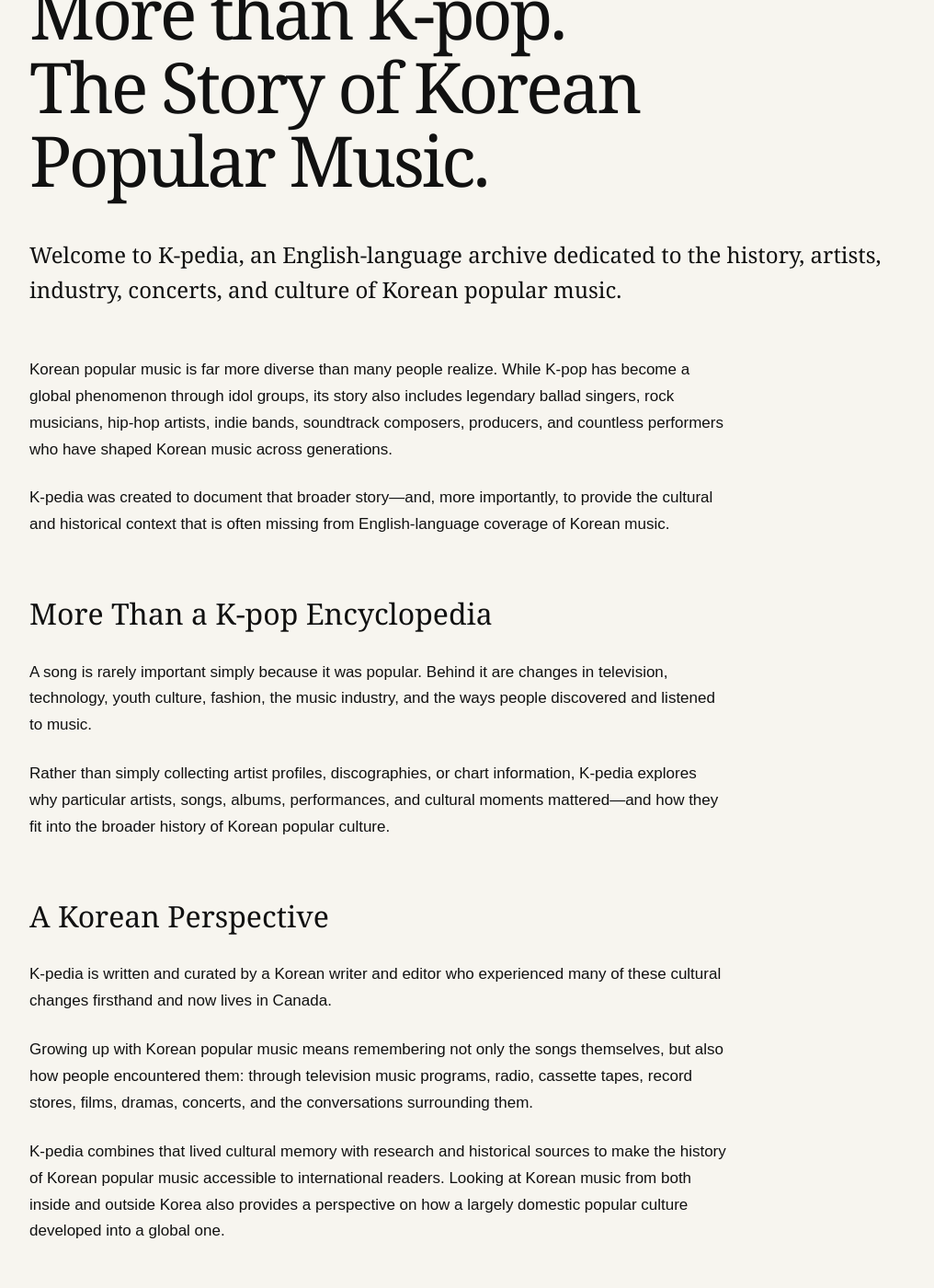
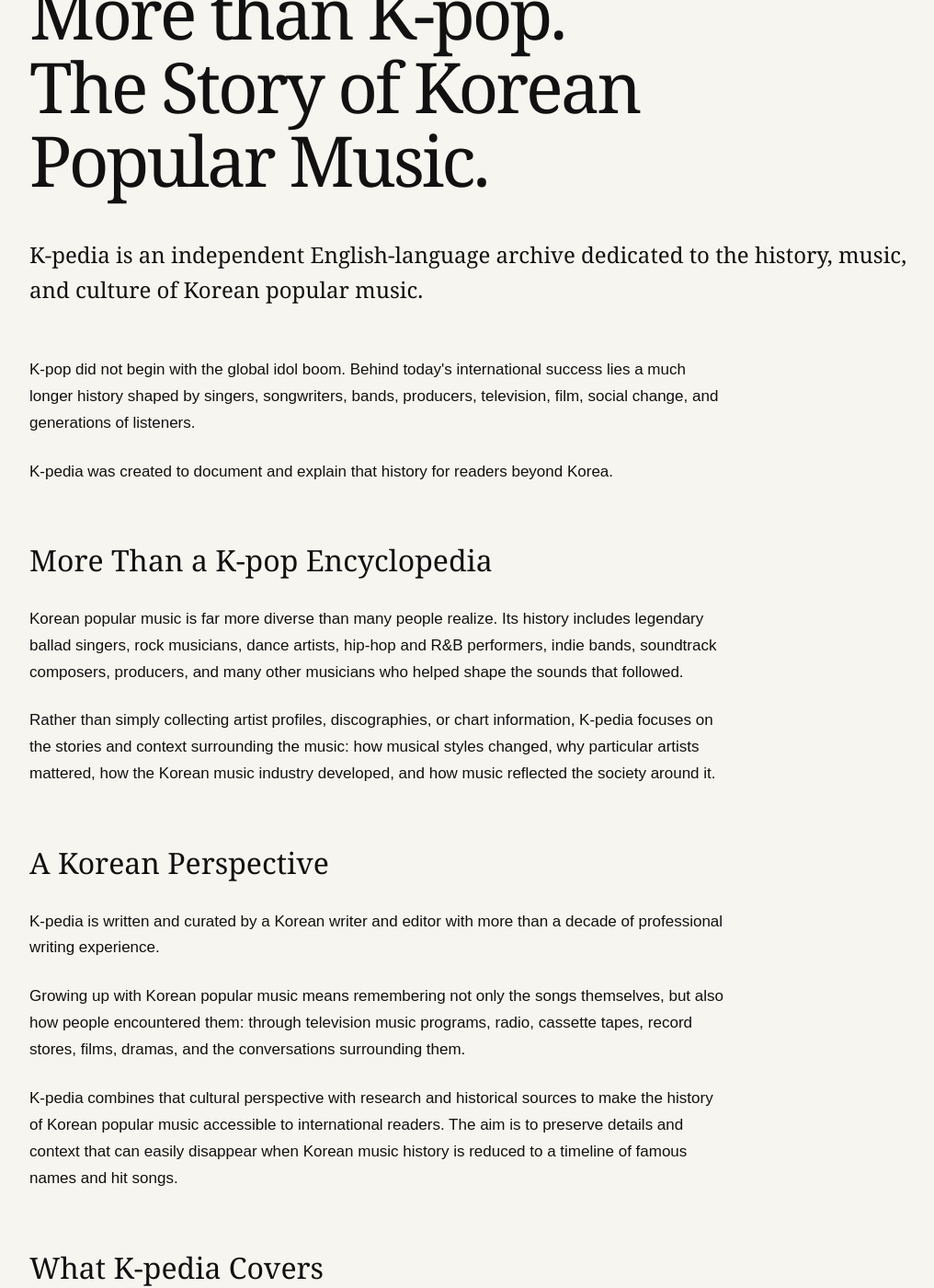
Before and after one commit to kpopkpedia/Kcurator, a Jekyll site: the page built from about.html, in a window 1280 px wide and 1400 px high, scrolled down 258 px. Shown: the whole window at 92% size, without its empty margins (128-1144 px from the left). Built offline with Jekyll 4.4.1, drawn with Linux system fonts in a browser that asks for light colours; some of the changed text lies outside the part shown.

Commit message:
Update about.html

```diff
--- a/about.html
+++ b/about.html
@@ -12,7 +12,8 @@
 
   <title>About K-pedia | The Korean Music Archive</title>
   <link rel="icon" href="/favicon.ico" type="image/x-icon">
-  <meta name="description" content="Learn about K-pedia, an independent English-language archive documenting the history, artists, industry, concerts, soundtracks, and culture of Korean popular music.">
+
+  <meta name="description" content="Learn about K-pedia, an independent English-language archive exploring the history, artists, soundtracks, industry, and culture of Korean popular music.">
 
   <style>
     * { box-sizing: border-box; margin: 0; padding: 0; }
@@ -133,102 +134,132 @@
     <h1>More than K-pop.<br>The Story of Korean Popular Music.</h1>
 
     <p class="intro">
-      Welcome to K-pedia, an English-language archive dedicated to the
-      history, artists, industry, concerts, and culture of Korean popular music.
+      K-pedia is an independent English-language archive dedicated to the
+      history, music, and culture of Korean popular music.
     </p>
 
     <div class="content">
 
       <p>
-    Korean popular music is far more diverse than many people realize.
-    While K-pop has become a global phenomenon through idol groups, its
-    story also includes legendary ballad singers, rock musicians, hip-hop
-    artists, indie bands, soundtrack composers, producers, and countless
-    performers who have shaped Korean music across generations.
+        K-pop did not begin with the global idol boom. Behind today's
+        international success lies a much longer history shaped by singers,
+        songwriters, bands, producers, television, film, social change,
+        and generations of listeners.
       </p>
 
       <p>
-    K-pedia was created to document that broader story—and, more importantly,
-    to provide the cultural and historical context that is often missing from
-    English-language coverage of Korean music.
+        K-pedia was created to document and explain that history for readers
+        beyond Korea.
       </p>
 
       <h2>More Than a K-pop Encyclopedia</h2>
 
       <p>
-    A song is rarely important simply because it was popular. Behind it are
-    changes in television, technology, youth culture, fashion, the music
-    industry, and the ways people discovered and listened to music.
+        Korean popular music is far more diverse than many people realize.
+        Its history includes legendary ballad singers, rock musicians,
+        dance artists, hip-hop and R&amp;B performers, indie bands,
+        soundtrack composers, producers, and many other musicians who helped
+        shape the sounds that followed.
       </p>
 
       <p>
-    Rather than simply collecting artist profiles, discographies, or chart
-    information, K-pedia explores why particular artists, songs, albums,
-    performances, and cultural moments mattered—and how they fit into the
-    broader history of Korean popular culture.
+        Rather than simply collecting artist profiles, discographies, or
+        chart information, K-pedia focuses on the stories and context
+        surrounding the music: how musical styles changed, why particular
+        artists mattered, how the Korean music industry developed, and how
+        music reflected the society around it.
       </p>
 
       <h2>A Korean Perspective</h2>
 
       <p>
-    K-pedia is written and curated by a Korean writer and editor who
-    experienced many of these cultural changes firsthand and now lives in
-    Canada.
+        K-pedia is written and curated by a Korean writer and editor with
+        more than a decade of professional writing experience.
       </p>
 
       <p>
-    Growing up with Korean popular music means remembering not only the songs
-    themselves, but also how people encountered them: through television music
-    programs, radio, cassette tapes, record stores, films, dramas, concerts,
-    and the conversations surrounding them.
+        Growing up with Korean popular music means remembering not only the
+        songs themselves, but also how people encountered them: through
+        television music programs, radio, cassette tapes, record stores,
+        films, dramas, and the conversations surrounding them.
       </p>
 
       <p>
-    K-pedia combines that lived cultural memory with research and historical
-    sources to make the history of Korean popular music accessible to
-    international readers. Looking at Korean music from both inside and outside
-    Korea also provides a perspective on how a largely domestic popular culture
-    developed into a global one.
+        K-pedia combines that cultural perspective with research and
+        historical sources to make the history of Korean popular music
+        accessible to international readers. The aim is to preserve details
+        and context that can easily disappear when Korean music history is
+        reduced to a timeline of famous names and hit songs.
       </p>
 
       <h2>What K-pedia Covers</h2>
 
       <ul>
-    <li>K-pop artists and idol groups</li>
-    <li>Legendary singers and influential musicians</li>
-    <li>Rock, ballad, hip-hop, R&amp;B, indie, and band music</li>
+        <li>Influential Korean singers, musicians, bands, and producers</li>
+        <li>The history and evolution of K-pop</li>
+        <li>Rock, ballad, dance, hip-hop, R&amp;B, indie, and band music</li>
         <li>Film and television soundtracks</li>
-    <li>World tours, concerts, and live events</li>
+        <li>Albums, songs, and performances that shaped Korean music</li>
         <li>Entertainment companies and the Korean music industry</li>
         <li>Broadcasting, fandom, and music culture</li>
-    <li>Historical events and cultural moments that shaped Korean music</li>
+        <li>Historical and cultural changes surrounding Korean popular music</li>
       </ul>
+
+      <h2>Why K-pedia Exists</h2>
+
+      <p>
+        Much of Korea's popular music history remains difficult to explore
+        in English. Important artists, albums, television programs,
+        soundtracks, and cultural moments may be well remembered or
+        documented in Korea while receiving only brief coverage in
+        English-language sources.
+      </p>
+
+      <p>
+        K-pedia aims to help bridge that gap. The goal is not simply to
+        collect information, but to organize it into accessible stories
+        that give international readers the historical and cultural context
+        needed to understand Korean music more deeply.
+      </p>
 
       <h2>Editorial Approach</h2>
 
       <p>
-    K-pedia emphasizes context, history, and reliable information rather than
-    celebrity gossip or rumors. Articles are researched using available
-    records, contemporary reporting, broadcasts, official materials, and
-    other relevant sources.
+        K-pedia is independently researched, written, and curated. Articles
+        are developed using available historical records, contemporary
+        reporting, album information, broadcasts, interviews, official
+        materials, and other relevant sources.
       </p>
 
       <p>
-    When historical accounts differ or information cannot be independently
-    confirmed, K-pedia aims to avoid presenting uncertain claims as established
-    fact. The goal is not simply to document what happened, but to preserve
-    the context that helps explain why it mattered.
+        When historical accounts differ or information cannot be
+        independently confirmed, K-pedia aims to avoid presenting uncertain
+        claims as established fact. Articles may also be revised when better
+        information or additional sources become available.
       </p>
 
       <p>
-    Whether you're discovering Korean music for the first time, researching
-    the history of K-pop, or exploring the artists and cultural moments that
-    influenced today's generation, K-pedia aims to provide a deeper way to
-    understand Korean popular music.
+        K-pedia is an independent editorial project and is not affiliated
+        with the artists, entertainment companies, broadcasters, or other
+        organizations featured on the site.
+      </p>
+
+      <h2>The Archive Continues</h2>
+
+      <p>
+        Korean popular music history is far larger than any single timeline
+        or list of famous names.
       </p>
 
       <p>
-    Korean popular music continues to evolve, and so will this archive.
+        K-pedia will continue expanding its archive—recovering overlooked
+        stories, revisiting influential music, and documenting the
+        connections between Korea's musical past and the culture that
+        followed.
+      </p>
+
+      <p>
+        <strong>Welcome to K-pedia — The Korean Music Archive.</strong>
       </p>
 
     </div>
```
Lines whose indentation alone changed are shown as unchanged.
